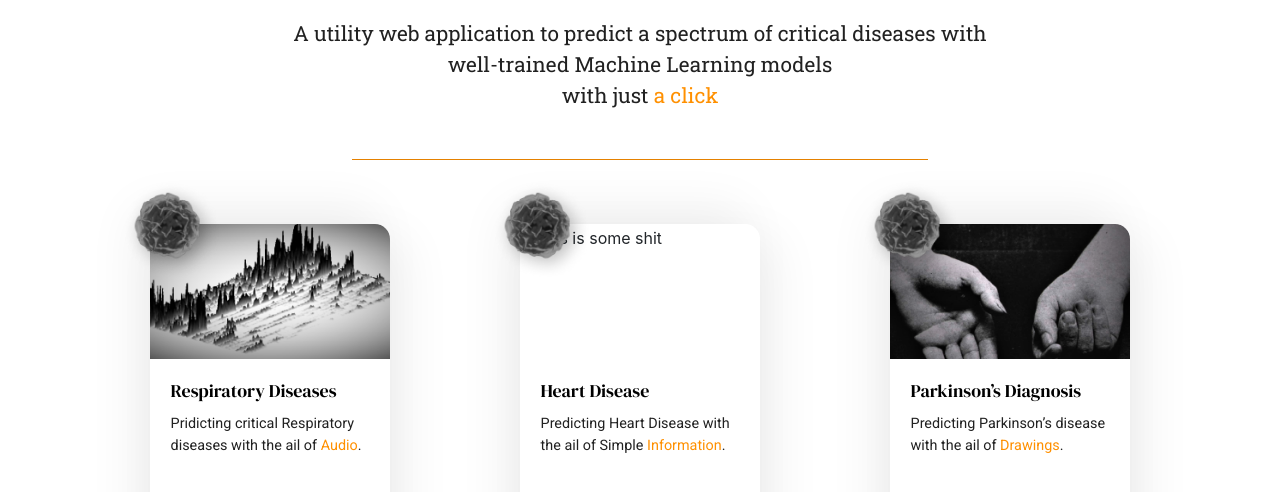
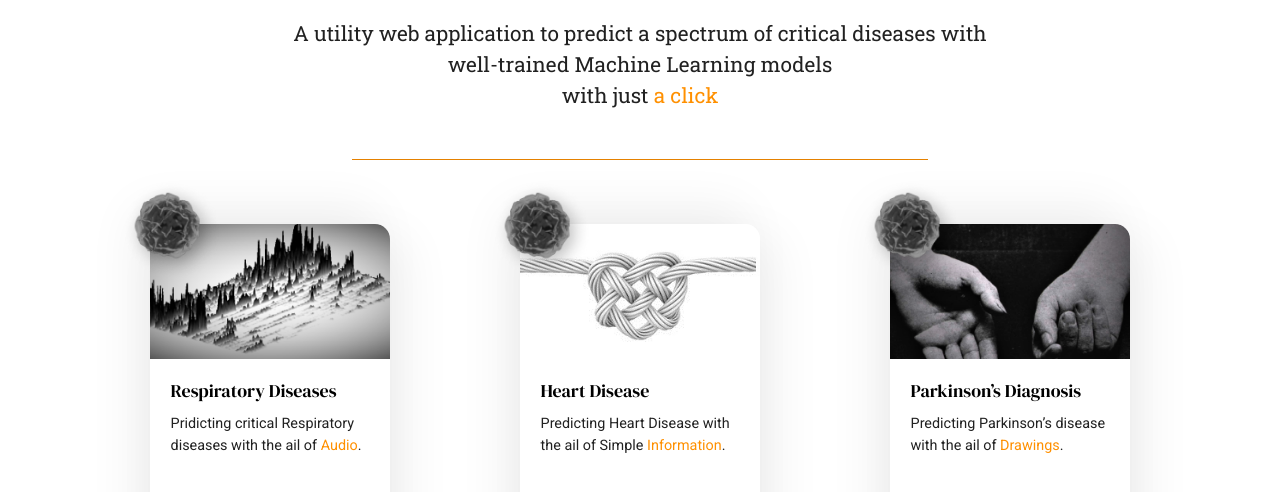
Before and after one commit to KushGabani/Project-Ether, a website: page static/Home.html in a window 1280 px wide. Shown: the part 180-672 px from the top of the page. Drawn offline with nearby package versions, Linux system fonts and the light colour scheme.

Commit message:
Updated files

```diff
--- a/package.json
+++ b/package.json
@@ -6,7 +6,7 @@
     "body-parser": "^1.19.0",
     "child_process": "^1.0.2",
     "ejs": "^3.1.5",
-    "express": "*"
+    "express": "latest"
   },
   "scripts": {
     "start": "node server.js"
--- a/server.js
+++ b/server.js
@@ -43,5 +43,5 @@ app.post("/resp-success", function (req, res) {
 });
 
 app.listen(port, function () {
-  console.log("Serving static on" + port + "....");
+  console.log("Serving static on " + port + "....");
 });
--- a/static/Home.html
+++ b/static/Home.html
@@ -133,7 +133,7 @@
           <div class="card1">
             <img src="cell.png" alt="" class="cell" />
             <div class="imgBox1">
-              <img src="HeartDisease.jpeg" alt="This is some shit" />
+              <img src="HeartDisease.jpg" alt="" />
             </div>
             <div class="cardBody1">
               <div class="top1">
```
Also changed, not shown: static/HeartDisease.jpg (added), 2 other files.
